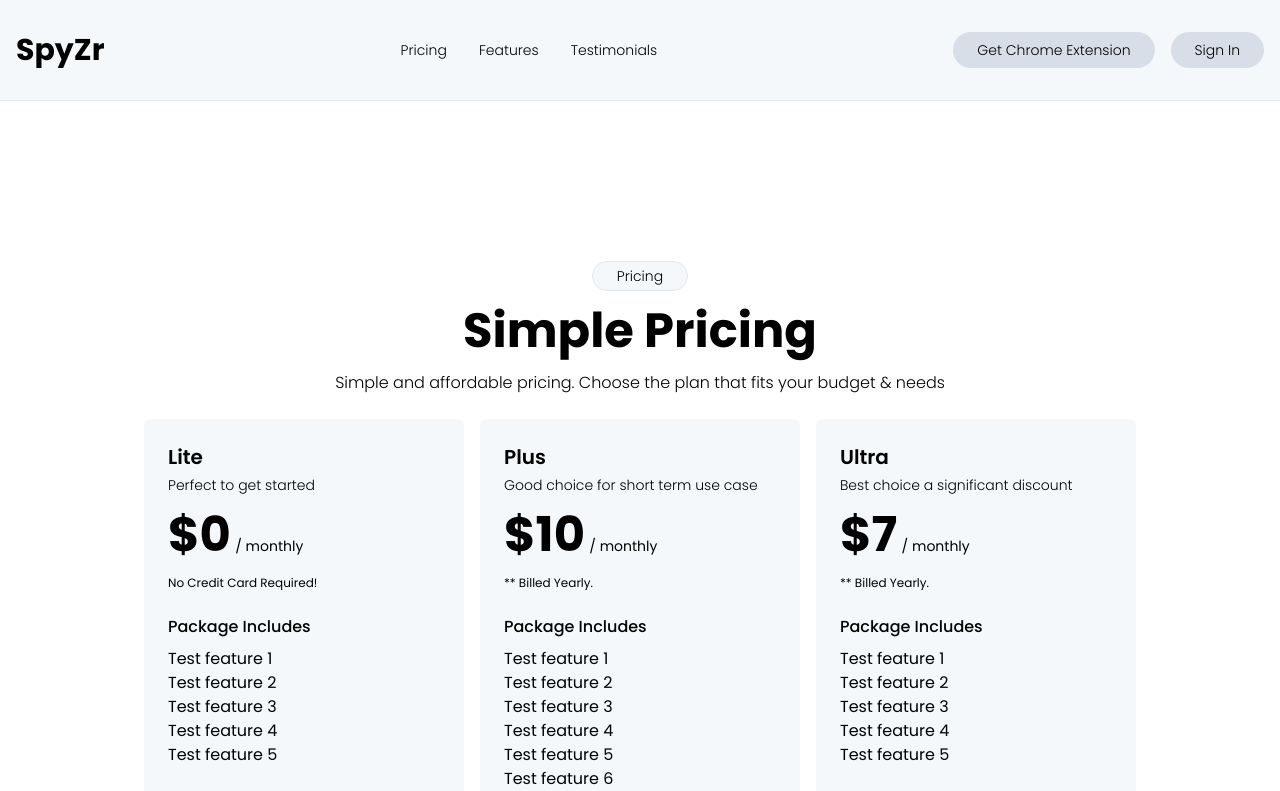
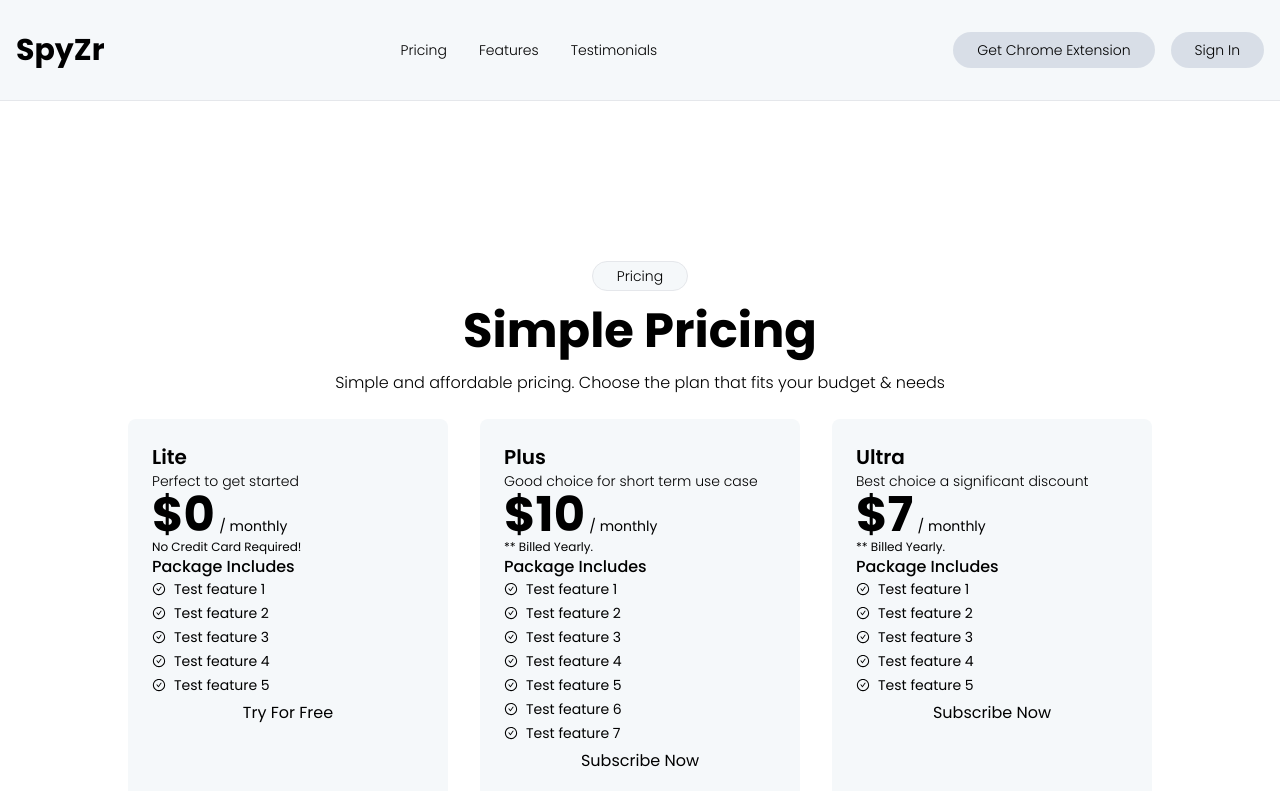
Before and after one commit to Polashahmad01/spyzr-frontend, a Next.js app: page /pricing in a window 1280 px wide. Shown: the top 791 px of the page. Built offline with nearby package versions, Linux system fonts and the light colour scheme.

Commit message:
Refactor pricing card component and update styling

```diff
--- a/src/components/pricing-card.jsx
+++ b/src/components/pricing-card.jsx
@@ -4,17 +4,17 @@ import PricingFeature from "@/ui/pricing/pricing-feature";
 
 export default function PricingCard({ subscription }) {
   const { name, tagLine, price, pricingDescription, title, btnTitle, features } = subscription;
-  console.log("subscription", subscription)
+
   return (
     <div className="dark:bg-[#1E1E1E] bg-[#F5F8FA] px-6 py-6 rounded-lg w-80">
-      <h4 className="text-xl font-semibold mb-1">{name}</h4>
-      <p className="font-light text-sm mb-4">{tagLine}</p>
-      <div className="mb-6">
-        <p className="mb-4"><span className="text-5xl font-bold">${price}</span> <span className="text-sm">/ monthly</span></p>
+      <h4 className="text-xl font-semibold ">{name}</h4>
+      <p className="font-light text-sm ">{tagLine}</p>
+      <div className="">
+        <p className=""><span className="text-5xl font-bold">${price}</span> <span className="text-sm">/ monthly</span></p>
         <p className="text-xs">{pricingDescription}</p>
       </div>
-      <h6 className="font-medium mb-2">{title}</h6>
-      <div className="mb-4">
+      <h6 className="font-medium ">{title}</h6>
+      <div className="">
         <PricingFeature feature={features} />
       </div>
       <Button style="dark:bg-indigo-600/90 w-full py-[6px]">{btnTitle}</Button>
--- a/src/ui/pricing/pricing-container.jsx
+++ b/src/ui/pricing/pricing-container.jsx
@@ -39,7 +39,7 @@ export default function PricingContainer() {
   const [subscriptionPlans, setSubscriptionPlans] = useState(initialSubscriptionPlans)
 
   return (
-    <div className="flex flex-wrap gap-4">
+    <div className="flex flex-wrap gap-8">
       {subscriptionPlans.map(subscriptionPlan => (
         <PricingCard
           key={subscriptionPlan.id}
--- a/src/ui/pricing/pricing-feature.jsx
+++ b/src/ui/pricing/pricing-feature.jsx
@@ -1,9 +1,13 @@
+import { AiOutlineCheckCircle } from "react-icons/ai";
 
 export default function PricingFeature({ feature }) {
   return (
-    <ul>
+    <ul className="flex flex-wrap flex-col gap-1">
       {feature.map(item => (
-        <li className="list-none" key={item}>{item}</li>
+        <li className="list-none text-sm flex flex-wrap items-center gap-2" key={item}>
+          <AiOutlineCheckCircle />
+          <span>{item}</span>
+        </li>
       ))}
     </ul>
   )
```
